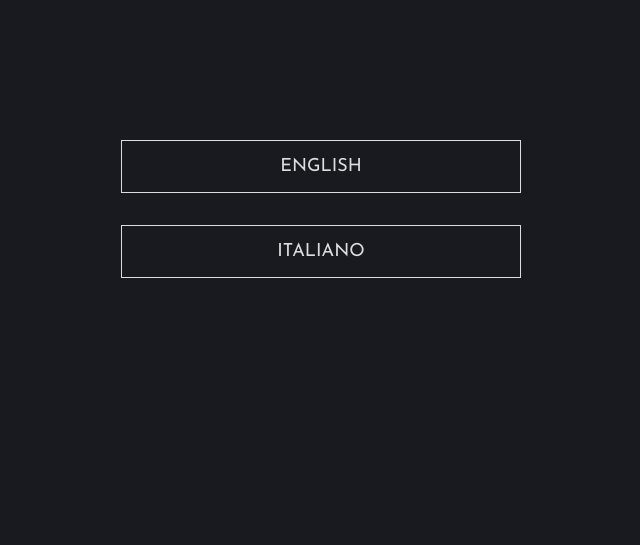
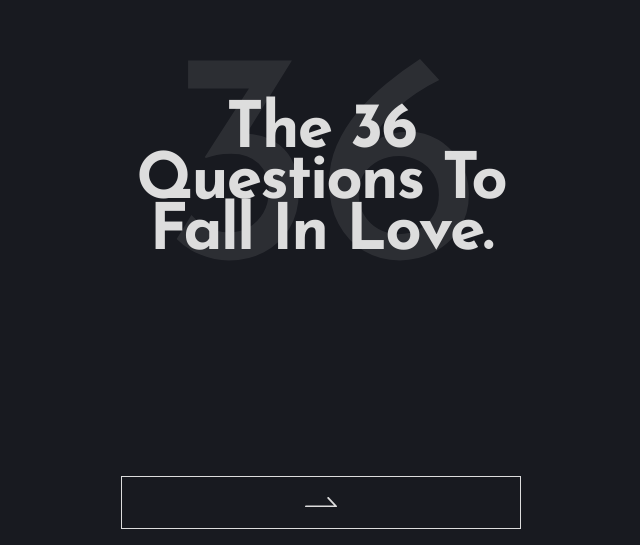
Before and after one commit to Giulio-source/36-questions, a React (Vite) app: page / in a window 1280 px wide. Shown: the part 111-656 px from the top of the page, without its empty margins (319-959 px from the left). Built offline with nearby package versions, Linux system fonts and the light colour scheme.

Commit message:
added cover and fixed bugs

```diff
--- a/index.html
+++ b/index.html
@@ -5,9 +5,12 @@
     <link rel="icon" type="image/svg+xml" href="/favicon.svg" />
     <meta name="viewport" content="width=device-width, initial-scale=1.0" />
     <title>36 Questions</title>
-    <link rel="preconnect" href="https://fonts.googleapis.com">
-<link rel="preconnect" href="https://fonts.gstatic.com" crossorigin>
-<link href="https://fonts.googleapis.com/css2?family=Josefin+Sans:ital@0;1&display=swap" rel="stylesheet">
+    <link rel="preconnect" href="https://fonts.googleapis.com" />
+    <link rel="preconnect" href="https://fonts.gstatic.com" crossorigin />
+    <link
+      href="https://fonts.googleapis.com/css2?family=Josefin+Sans:wght@400;700&display=swap"
+      rel="stylesheet"
+    />
   </head>
   <body>
     <div id="root"></div>
--- a/src/App.tsx
+++ b/src/App.tsx
@@ -2,6 +2,7 @@ import { gsap } from "gsap";
 import { TextPlugin } from "gsap/TextPlugin";
 import { useContext, useEffect, useState } from "react";
 import { StyledApp } from "./App.style";
+import { Cover } from "./components/Cover";
 import { EndGame } from "./components/EndGame";
 import { Instructions } from "./components/Instructions";
 import { Introduction } from "./components/Introduction";
@@ -12,18 +13,19 @@ import { questions } from "./data/questionsData";
 
 function App() {
   const [step, setStep] = useState<
-    "language" | "introduction" | "instructions" | "question" | "end-game"
-  >("language");
+    | "cover"
+    | "language"
+    | "introduction"
+    | "instructions"
+    | "question"
+    | "end-game"
+  >("cover");
   const [index, setIndex] = useState(0);
   const [message, setMessage] = useState("");
 
   const { lang } = useContext(AppContext);
 
   function onNext() {
-    if (index === 35) {
-      setStep("end-game");
-      return;
-    }
     setIndex((prev) => (prev += 1));
   }
 
@@ -37,7 +39,7 @@ function App() {
 
   function startOver() {
     setIndex(0);
-    setStep("language");
+    setStep("cover");
   }
 
   useEffect(() => {
@@ -46,13 +48,18 @@ function App() {
 
   useEffect(() => {
     if (index !== undefined && lang && step === "question") {
-      const nextMessage = questions[index][lang];
-      setMessage(nextMessage);
+      if (index >= 35) {
+        setStep("end-game");
+      } else {
+        const nextMessage = questions[index][lang];
+        setMessage(nextMessage);
+      }
     }
   }, [index, lang, step]);
 
   return (
     <StyledApp id="app">
+      {step === "cover" && <Cover onNext={() => setStep("language")} />}
       {step === "language" && (
         <LanguagePicker onNext={() => setStep("introduction")} />
       )}
--- a/src/GlobalStyle.ts
+++ b/src/GlobalStyle.ts
@@ -41,6 +41,7 @@ export const GlobalStyle = createGlobalStyle`
   h1 {
     line-height: 130%;
     font-size: 24px;
+    font-weight: 400;
     margin: 0;
 
   @media screen and (min-width: 1024px) {
--- /dev/null
+++ b/src/components/Cover.tsx
@@ -0,0 +1,69 @@
+import gsap from "gsap";
+import { useEffect } from "react";
+import styled from "styled-components";
+import { ArrowRight } from "./icons/ArrowRight";
+import { StyledInstructions } from "./Instructions";
+import { StyledQuestionNumber } from "./Question";
+
+export const StyledTitle = styled.div`
+  /* font-size: 40px;
+  line-height: 130%; */
+  text-transform: capitalize;
+  font-weight: 700;
+  font-size: 64px;
+  letter-spacing: -2px;
+  line-height: 80%;
+`;
+
+export const Cover = ({ onNext }: { onNext: () => void }) => {
+  function handleOnClick() {
+    gsap
+      .timeline()
+      .to("#cover", {
+        autoAlpha: 0,
+        duration: 2,
+      })
+      .to(
+        "#cover button",
+        {
+          y: "random(-50, 50)",
+          autoAlpha: 0,
+          duration: 2,
+          ease: "power4.out",
+        },
+        "<"
+      )
+      .to({}, { duration: 0.5 })
+      .then(() => onNext());
+  }
+
+  useEffect(() => {
+    gsap
+      .timeline()
+      .to("#cover", {
+        autoAlpha: 1,
+        duration: 2,
+      })
+      .fromTo(
+        "#cover-title",
+        { text: "", autoAlpha: 1 },
+        {
+          text: { value: "The 36 Questions to fall in love.", speed: 1 },
+          ease: "none",
+        },
+        "-=1"
+      );
+  }, []);
+
+  return (
+    <StyledInstructions id="cover">
+      <section>
+        <StyledTitle id="cover-title"></StyledTitle>
+        <StyledQuestionNumber id="question-number">36</StyledQuestionNumber>
+      </section>
+      <button onClick={handleOnClick}>
+        <ArrowRight />
+      </button>
+    </StyledInstructions>
+  );
+};
--- a/src/components/Instructions.tsx
+++ b/src/components/Instructions.tsx
@@ -15,12 +15,13 @@ export const StyledInstructions = styled.div`
   flex-direction: column;
 
   section {
+    position: relative;
     flex: 1;
     display: flex;
     flex-direction: column;
     justify-content: center;
     align-content: center;
-    gap: 32px;
+    gap: 24px;
   }
 `;
 
@@ -34,7 +35,17 @@ export const Instructions = ({ onNext }: { onNext: () => void }) => {
         autoAlpha: 0,
         duration: 2,
       })
-      .to({}, { duration: 1 })
+      .to(
+        "#instructions button",
+        {
+          y: "random(-50, 50)",
+          autoAlpha: 0,
+          duration: 2,
+          ease: "power4.out",
+        },
+        "<"
+      )
+      .to({}, { duration: 0.5 })
       .then(() => onNext());
   }
 
--- a/src/components/Introduction.tsx
+++ b/src/components/Introduction.tsx
@@ -18,7 +18,17 @@ export const Introduction = ({ onNext }: { onNext: () => void }) => {
         autoAlpha: 0,
         duration: 2,
       })
-      .to({}, { duration: 1 })
+      .to(
+        "#introduction button",
+        {
+          y: "random(0, 50)",
+          autoAlpha: 0,
+          duration: 2,
+          ease: "power4.out",
+        },
+        "<"
+      )
+      .to({}, { duration: 0.5 })
       .then(() => onNext());
   }
 
--- a/src/components/LanguagePicker.tsx
+++ b/src/components/LanguagePicker.tsx
@@ -23,7 +23,7 @@ export const LanguagePicker = ({ onNext }: { onNext: () => void }) => {
         duration: 2,
         ease: "power4.out",
       })
-      .to({}, { duration: 1 })
+      .to({}, { duration: 0.5 })
       .then(() => {
         onChangeLang(lang);
         onNext();
--- a/src/components/Question.tsx
+++ b/src/components/Question.tsx
@@ -22,7 +22,7 @@ const StyledQuestionMessage = styled.h1`
   visibility: hidden;
 `;
 
-const StyledQuestionNumber = styled.div`
+export const StyledQuestionNumber = styled.div`
   position: absolute;
   left: 50%;
   top: 50%;
@@ -76,7 +76,7 @@ export const Question = ({
         },
         "<"
       )
-      .to({}, { duration: 1 })
+      .to({}, { duration: 0.5 })
       .then(() => {
         onNext();
       });
@@ -114,7 +114,6 @@ export const Question = ({
           autoAlpha: 0,
         },
         {
-          y: 0,
           autoAlpha: 0.1,
           duration: 2,
           ease: "power4.out",
```
